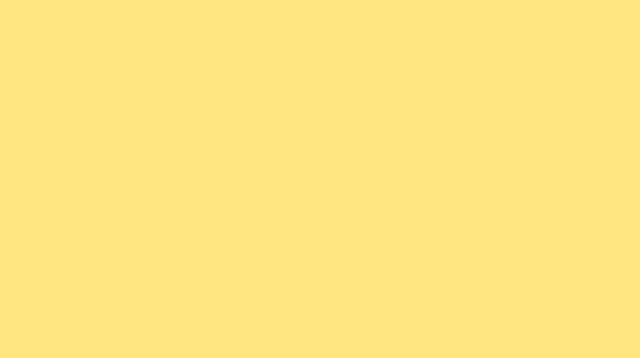
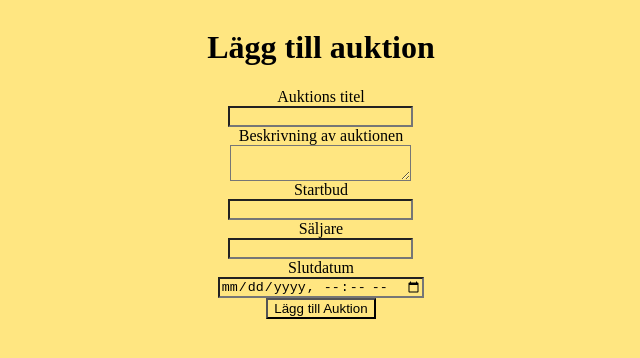
Before and after one commit to SelmaBtt/grupp_6_react, a React (Vite) app: page /Form in a window 1280 px wide. Before the commit this address had no page. Shown: the top 358 px of the page, without its empty margins (319-959 px from the left). Built offline with nearby package versions, Linux system fonts and the light colour scheme.

Commit message:
add auction form

```diff
--- /dev/null
+++ b/src/components/Form.jsx
@@ -0,0 +1,69 @@
+import { useState } from "react";
+import { useNavigate } from 'react-router-dom'
+
+const Form = () => {
+    const [title, setTitle] = useState("")
+    const [desciption, setDesciption] = useState("")
+    const [startBid, setStartBid] = useState("")
+    const [seller, setSeller] = useState("")
+    const [endDate, setEndDate] = useState("")
+
+    const handleSubmit = (e) => {
+        e.preventDefault();
+        fetch('https://auctioneer2.azurewebsites.net/auction/6fed/', {
+            method: 'POST',
+            headers: {"Content-type": "application/json"},
+            body: JSON.stringify({
+                GroupCode: '6fed',
+                Title: title,
+                Description: desciption,
+                StartingPrice: startBid,
+                StartDate: new Date().toLocaleString(),
+                EndDate: endDate,
+                CreatedBy: seller,
+            })
+        })
+    }
+
+    return (
+        <div style={{display:"flex", flexDirection:"column", alignItems:"center"}}>
+            <h1>Lägg till auktion</h1>
+            <form onSubmit={handleSubmit} style={{display:"flex", flexDirection:"column", alignItems:"center"}}>
+                <label>Auktions titel</label>
+                <input
+                    type="text"
+                    value={title}
+                    onChange={(e) => setTitle(e.target.value)}
+                    required
+                />
+                <label>Beskrivning av auktionen</label>
+                <textarea
+                    value={desciption}
+                    onChange={(e) => setDesciption(e.target.value)}
+                    required
+                ></textarea>
+                <label>Startbud</label>
+                <input
+                    value={startBid}
+                    onChange={(e) => setStartBid(e.target.value)}
+                    type="number"
+                />
+                <label>Säljare</label>
+                <input
+                    value={seller}
+                    onChange={(e) => setSeller(e.target.value)}
+                    type="text"
+                />
+                <label>Slutdatum</label>
+                <input
+                    value={endDate}
+                    type="datetime-local"
+                    onChange={(e) => setEndDate(e.target.value)}
+                />
+                <button>Lägg till Auktion</button>
+            </form>
+        </div>
+    )
+}
+
+export default Form;
--- a/src/components/Search.jsx
+++ b/src/components/Search.jsx
@@ -1,4 +1,5 @@
 import { Button } from "react-bootstrap";
+import { Link } from "react-router-dom"
 import { useRef } from "react";
 import './Search.css'
 
@@ -26,6 +27,7 @@ const Search = ({ setSearchValue }) => {
             <div className="searchresult">
 
             </div>
+            <Link to="/Form">Lägg till auktion</Link>
         </div>
     );
 }
--- a/src/components/Switch.jsx
+++ b/src/components/Switch.jsx
@@ -1,12 +1,14 @@
 import { Routes, Route } from 'react-router-dom';
 import Auction from './Auction'
 import FetchAll from './FetchAll';
+import Form from './Form'
 
 const Switch = () => {
     return(
         <Routes>
             <Route path='/' exact element={<FetchAll />}></Route>
             <Route path='/Auction/:id' element={<Auction />}></Route>
+            <Route path='/Form' element={<Form />}></Route>
         </Routes>
     )
 }
```
